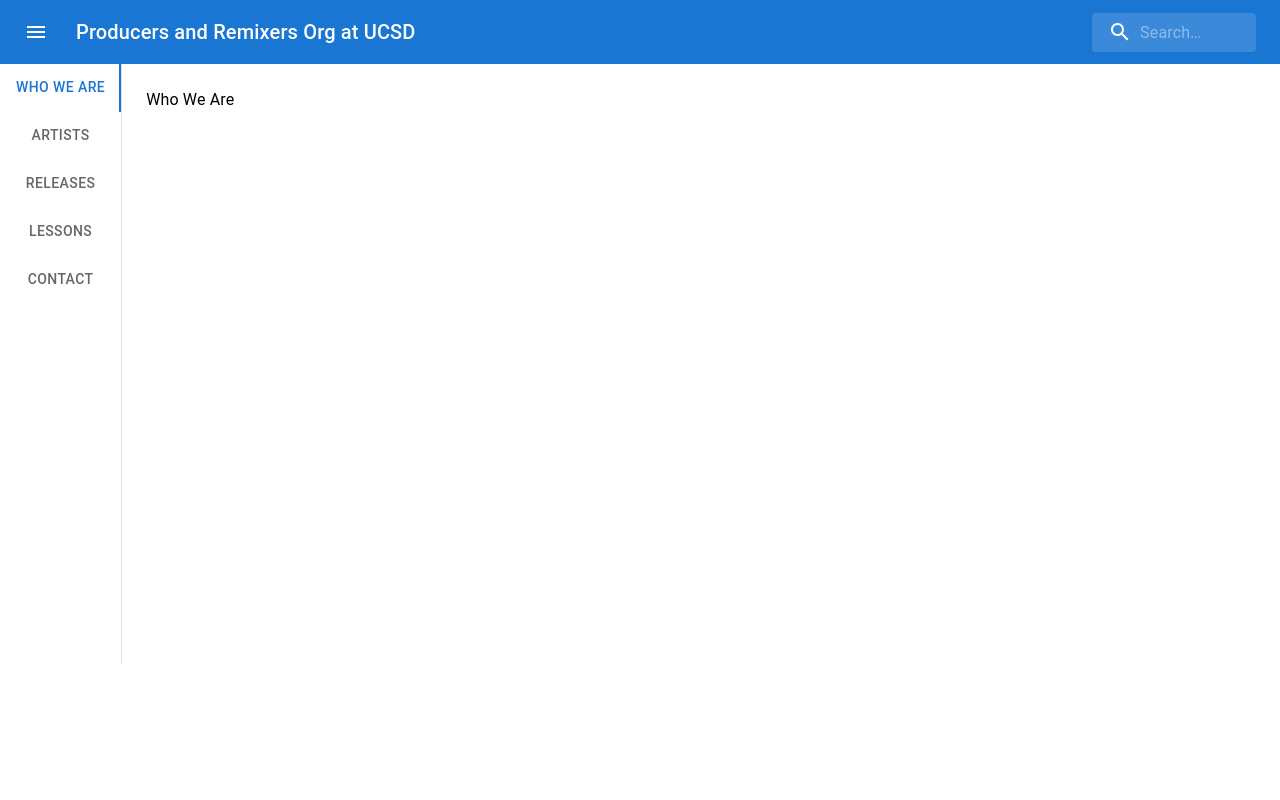
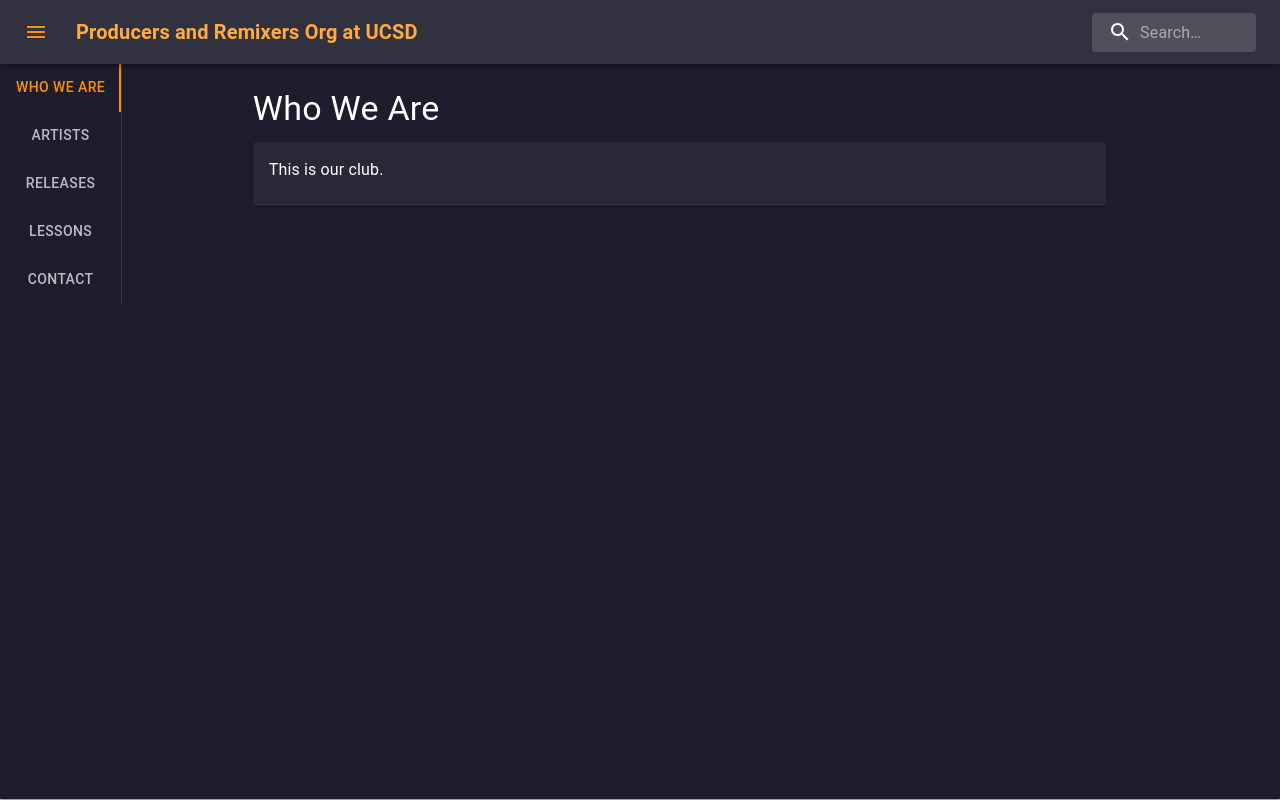
Before and after one commit to cantordmc/pro-website, a React (Create React App) app: page / in a window 1280 px wide. Built offline with nearby package versions, Linux system fonts and the light colour scheme.

Commit message:
Added site functionality and basic content

```diff
--- a/package.json
+++ b/package.json
@@ -8,6 +8,7 @@
     "@material-ui/core": "^4.12.3",
     "@mui/icons-material": "^5.0.1",
     "@mui/material": "^5.0.1",
+    "@mui/styles": "^5.0.1",
     "@testing-library/jest-dom": "^5.14.1",
     "@testing-library/react": "^11.2.7",
     "@testing-library/user-event": "^12.8.3",
--- a/src/App.css
+++ /dev/null
@@ -1,38 +0,0 @@
-.App {
-  text-align: center;
-}
-
-.App-logo {
-  height: 40vmin;
-  pointer-events: none;
-}
-
-@media (prefers-reduced-motion: no-preference) {
-  .App-logo {
-    animation: App-logo-spin infinite 20s linear;
-  }
-}
-
-.App-header {
-  background-color: #282c34;
-  min-height: 100vh;
-  display: flex;
-  flex-direction: column;
-  align-items: center;
-  justify-content: center;
-  font-size: calc(10px + 2vmin);
-  color: white;
-}
-
-.App-link {
-  color: #61dafb;
-}
-
-@keyframes App-logo-spin {
-  from {
-    transform: rotate(0deg);
-  }
-  to {
-    transform: rotate(360deg);
-  }
-}
--- a/src/App.js
+++ b/src/App.js
@@ -1,21 +1,22 @@
-import logo from './logo.svg';
-import './App.css';
 import Site from './Site';
-import { blueGrey, orange } from '@material-ui/core/colors'
 
-import { createTheme } from '@mui/material/styles';
-import { ThemeProvider} from '@material-ui/core';
+import { createTheme, ThemeProvider } from '@mui/material/styles';
+import { blueGrey, orange } from '@mui/material/colors';
+import { makeStyles } from "@material-ui/core/styles";
 
-const theme = createTheme({
+
+const custom_theme = createTheme({
   palette: {
+    mode: "dark",
     primary: blueGrey,
-    secondary: orange
-    }
+    secondary: orange,
+    background: '#263238'
+  }
 })
 
 function App() {
   return (
-      <ThemeProvider theme={theme}>
+      <ThemeProvider theme={custom_theme}>
         <Site />
       </ThemeProvider>
   );
--- /dev/null
+++ b/src/Artists.js
@@ -0,0 +1,29 @@
+import React from 'react';
+
+import Paper from '@mui/material/Paper';
+import Box from '@mui/material/Box';
+import Card from '@mui/material/Card';
+import CardContent from '@mui/material/CardContent';
+import Typography from '@mui/material/Typography';
+
+
+import { makeStyles } from '@mui/styles';
+
+
+export default function Site(){
+
+    return(
+      <div>
+        <Typography variant="h4" gutterBottom>
+            Artists
+        </Typography>
+        <Card>
+            <CardContent>
+                <Typography variant="body1">
+                    Work in progress...
+                </Typography>
+            </CardContent>
+        </Card>
+      </div>
+    )
+}
--- /dev/null
+++ b/src/Contact.js
@@ -0,0 +1,38 @@
+import React from 'react';
+
+import Paper from '@mui/material/Paper';
+import Box from '@mui/material/Box';
+import Card from '@mui/material/Card';
+import CardContent from '@mui/material/CardContent';
+import Typography from '@mui/material/Typography';
+
+
+import { makeStyles } from '@mui/styles';
+
+
+export default function Site(){
+
+    return(
+      <div>
+        <Typography variant="h4" gutterBottom>
+            Contact
+        </Typography>
+        <Card>
+            <CardContent>
+                <Typography variant="body1" gutterBottom>
+                    President: Caleb Van (cwvan@ucsd.edu)
+                </Typography>
+                <Typography variant="body1" gutterBottom>
+                    Event Coordinator: Guy LaBorde (glaborde@ucsd.edu)
+                </Typography>
+                <Typography variant="body1" gutterBottom>
+                    Lesson Coordinator: Derek Cantor (dmcantor@ucsd.edu)
+                </Typography>
+                <Typography variant="body1" gutterBottom>
+                    Media Manager: Chaz Hirales (chirales@ucsd.edu)
+                </Typography>
+            </CardContent>
+        </Card>
+      </div>
+    )
+}
--- /dev/null
+++ b/src/Home.js
@@ -0,0 +1,29 @@
+import React from 'react';
+
+import Paper from '@mui/material/Paper';
+import Box from '@mui/material/Box';
+import Card from '@mui/material/Card';
+import CardContent from '@mui/material/CardContent';
+import Typography from '@mui/material/Typography';
+
+
+import { makeStyles } from '@mui/styles';
+
+
+export default function Site(){
+
+    return(
+      <div>
+        <Typography variant="h4" gutterBottom>
+            Who We Are
+        </Typography>
+        <Card>
+            <CardContent>
+                <Typography variant="body1">
+                    This is our club.
+                </Typography>
+            </CardContent>
+        </Card>
+      </div>
+    )
+}
--- /dev/null
+++ b/src/Lessons.js
@@ -0,0 +1,53 @@
+import React from 'react';
+
+import Paper from '@mui/material/Paper';
+import Box from '@mui/material/Box';
+import Card from '@mui/material/Card';
+import CardContent from '@mui/material/CardContent';
+import Typography from '@mui/material/Typography';
+
+
+import { makeStyles } from '@mui/styles';
+
+
+export default function Site(){
+
+    return(
+      <div>
+        <Typography variant="h4" gutterBottom>
+            Lessons
+        </Typography>
+        <Card>
+            <CardContent>
+                <Typography variant="body1" gutterBottom>
+                    Week 2: Making a Beat
+                </Typography>
+                <Typography variant="body1" gutterBottom>
+                    Week 3: Music Theory
+                    </Typography>
+                    <Typography variant="body1" gutterBottom>
+                    Week 4: Baseline + Melody
+                    </Typography>
+                    <Typography variant="body1" gutterBottom>
+                    Week 5: Sound Design
+                    </Typography>
+                    <Typography variant="body1" gutterBottom>
+                    Week 6: Effects
+                    </Typography>
+                    <Typography variant="body1" gutterBottom>
+                    Week 7: Layering
+                    </Typography>
+                    <Typography variant="body1" gutterBottom>
+                    Week 8: Arranging a Full Song
+                    </Typography>
+                    <Typography variant="body1" gutterBottom>
+                    Week 9: Mixing
+                    </Typography>
+                    <Typography variant="body1" gutterBottom>
+                    Week 10: Mastering
+                    </Typography>
+            </CardContent>
+        </Card>
+      </div>
+    )
+}
--- a/src/Menu.js
+++ b/src/Menu.js
@@ -4,6 +4,17 @@
 import Tab from '@mui/material/Tab';
 import Typography from '@mui/material/Typography';
 import Box from '@mui/material/Box';
+import Container from '@mui/material/Container';
+import Grid from '@mui/material/Grid';
+import { styled } from '@mui/material/styles';
+import Paper from '@mui/material/Paper';
+import Home from './Home';
+import Artists from './Artists';
+import Releases from './Releases';
+import Lessons from './Lessons';
+import Contact from './Contact';
+
+
 
 function TabPanel(props) {
   const { children, value, index, ...other } = props;
@@ -47,12 +58,16 @@
 
   return (
     <Box
-      sx={{ flexGrow: 1, bgcolor: 'background.paper', display: 'flex', height: 600}}
+      sx={{ flexGrow: 1, bgcolor: 'background.paper', display: 'flex', height: window.innerHeight-65
+  }}
     >
+     <div style={{position: "sticky"}}>
       <Tabs
         orientation="vertical"
-        variant="scrollable"
         value={value}
+        scrollable = "true"
+        textColor="secondary"
+        indicatorColor="secondary"
         onChange={handleChange}
         aria-label="Vertical tabs example"
         sx={{ borderRight: 1, borderColor: 'divider' }}
@@ -63,20 +78,71 @@
         <Tab label="Lessons" {...a11yProps(3)} />
         <Tab label="Contact" {...a11yProps(4)} />
       </Tabs>
+      </div>
       <TabPanel value={value} index={0}>
-        Who We Are
+        <Box width={window.innerWidth} position="fixed">
+          <Grid container spacing={0}>
+            <Grid item xs={1}>
+            </Grid>
+            <Grid item xs={8}>
+              <Home />
+            </Grid>
+            <Grid item xs={2}>
+            </Grid>
+          </Grid>
+        </Box>
       </TabPanel>
       <TabPanel value={value} index={1}>
-        Artists
+       <Box width={window.innerWidth} position="fixed">
+        <Grid container spacing={0}>
+          <Grid item xs={1}>
+          </Grid>
+          <Grid item xs={8}>
+            <Artists />
+          </Grid>
+          <Grid item xs={2}>
+          </Grid>
+        </Grid>
+       </Box>
       </TabPanel>
       <TabPanel value={value} index={2}>
-        Releases
+       <Box width={window.innerWidth} position="fixed">
+        <Grid container spacing={0}>
+          <Grid item xs={1}>
+          </Grid>
+          <Grid item xs={8}>
+            <Releases />
+          </Grid>
+          <Grid item xs={2}>
+          </Grid>
+        </Grid>
+       </Box>
       </TabPanel>
       <TabPanel value={value} index={3}>
-        Lessons
+       <Box width={window.innerWidth} position="fixed">
+        <Grid container spacing={0}>
+          <Grid item xs={1}>
+          </Grid>
+          <Grid item xs={8}>
+            <Lessons />
+          </Grid>
+          <Grid item xs={2}>
+          </Grid>
+        </Grid>
+       </Box>
       </TabPanel>
       <TabPanel value={value} index={4}>
-        Contact
+       <Box width={window.innerWidth} position="fixed">
+        <Grid container spacing={0}>
+          <Grid item xs={1}>
+          </Grid>
+          <Grid item xs={8}>
+            <Contact />
+          </Grid>
+          <Grid item xs={2}>
+          </Grid>
+        </Grid>
+       </Box>
       </TabPanel>
     </Box>
   );
--- /dev/null
+++ b/src/Releases.js
@@ -0,0 +1,29 @@
+import React from 'react';
+
+import Paper from '@mui/material/Paper';
+import Box from '@mui/material/Box';
+import Card from '@mui/material/Card';
+import CardContent from '@mui/material/CardContent';
+import Typography from '@mui/material/Typography';
+
+
+import { makeStyles } from '@mui/styles';
+
+
+export default function Site(){
+
+    return(
+      <div>
+        <Typography variant="h4" gutterBottom>
+            Releases
+        </Typography>
+        <Card>
+            <CardContent>
+                <Typography variant="body1">
+                    Our album will go here
+                </Typography>
+            </CardContent>
+        </Card>
+      </div>
+    )
+}
--- a/src/SearchAppBar.js
+++ b/src/SearchAppBar.js
@@ -8,6 +8,13 @@
 import InputBase from '@mui/material/InputBase';
 import MenuIcon from '@mui/icons-material/Menu';
 import SearchIcon from '@mui/icons-material/Search';
+import Paper from '@mui/material/Paper';
+import CssBaseline from '@mui/material/CssBaseline';
+
+
+
+import Menu from './Menu';
+
 
 const Search = styled('div')(({ theme }) => ({
   position: 'relative',
@@ -51,15 +58,20 @@
   },
 }));
 
+const Offset = styled('div')(({ theme }) => theme.mixins.toolbar);
+
 export default function SearchAppBar() {
   return (
-    <Box sx={{ flexGrow: 1 }}>
-      <AppBar position="static">
+    <Box sx={{ flexGrow: 1}}>
+      <AppBar
+        position="fixed"
+        color='primary'
+      >
         <Toolbar>
           <IconButton
             size="large"
             edge="start"
-            color="inherit"
+            color="secondary"
             aria-label="open drawer"
             sx={{ mr: 2 }}
           >
@@ -69,6 +81,8 @@
             variant="h6"
             noWrap
             component="div"
+            color="secondary.light"
+            fontWeight="fontWeightBold"
             sx={{ flexGrow: 1, display: { xs: 'none', sm: 'block' } }}
           >
             Producers and Remixers Org at UCSD
@@ -84,6 +98,8 @@
           </Search>
         </Toolbar>
       </AppBar>
+      <Offset />
+      <Menu />
     </Box>
   );
 }
--- a/src/Site.js
+++ b/src/Site.js
@@ -1,25 +1,23 @@
 import React from 'react';
 
-import Paper from 'material-ui/Paper';
+import Paper from '@mui/material/Paper';
 import Box from '@mui/material/Box';
+import { makeStyles } from '@mui/styles';
 
-import IconButton from 'material-ui/IconButton';
-import ActionHome from 'material-ui/svg-icons/action/home';
-import Menu from './Menu';
 import SearchAppBar from './SearchAppBar';
-import { ThemeProvider} from '@material-ui/core';
 
+const useStyles = makeStyles((theme) => ({
+  backgroundPaper: {
+    backgroundColor: "#112"
+  }
+}));
 
-const styles = {
-};
+export default function Site(){
+    const classes = useStyles();
 
-export default class Site extends React.Component{
-    render(){
-        return(
-            <Box>
+    return(
+            <Paper className={classes.backgroundPaper} square="true">
                 <SearchAppBar />
-                <Menu />
-            </Box>
-        )
-    }
+            </Paper>
+    )
 }
```
Also changed, not shown: 1 other file (tests, documents, lock files or other folders).
